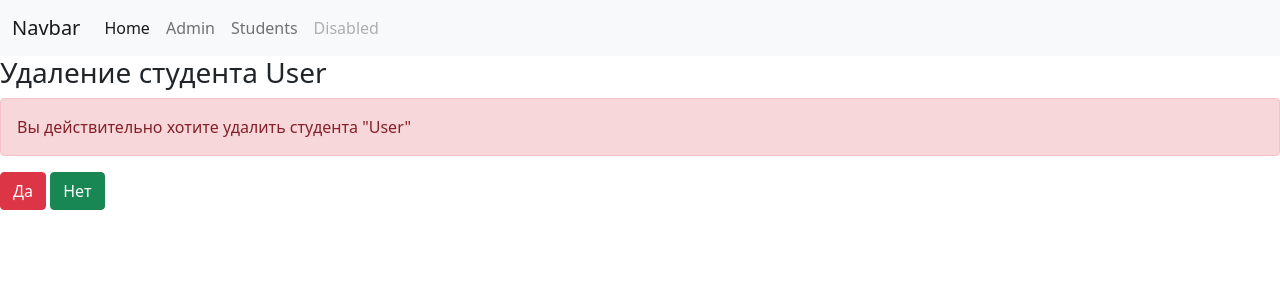
After one commit to alyonakurtse/BD_Student, a Django app: page /students/1/delete/ in a window 1280 px wide. The commit adds this page. Shown: the top 300 px of the page. Run offline with Django 4.2, Linux system fonts and the light colour scheme; tables that the repository leaves empty hold one stand-in row (values such as "Sample post"); some libraries are stand-ins or nearby versions.

Commit message:
#12 Create add, delete and update

```diff
--- a/core/forms.py
+++ b/core/forms.py
@@ -6,6 +6,7 @@ import core.models
 class StudentSearch(forms.Form):
     lastname = forms.CharField(label='Фамилия', required=False)
     group = forms.IntegerField(label='Группа', required=False, help_text='Номер группы')
+    departament = forms.ModelChoiceField(label='Факультет', queryset=core.models.Departament.objects.all(), to_field_name='name')
 
     def clean(self):
         cleaned_data = self.cleaned_data
--- a/core/templates/core/index.html
+++ b/core/templates/core/index.html
@@ -43,6 +43,7 @@
           {% endif %}
       {% endblock %}
 
+
       {% block content %}
 
       {% endblock %}
--- a/core/templates/core/search_students_include.html
+++ b/core/templates/core/search_students_include.html
@@ -4,6 +4,7 @@
 {#        <input type="text" class="form-control" placeholder="Фамилия" name="lastname" value="{{ request.GET.lastname }}">#}
 {#      </div>#}
      {% bootstrap_form form %}
+{#    {% bootstrap_form filters.form %}#}
       <div class="col-auto">
         <button type="submit" class="btn btn-primary">Submit</button>
       </div>
--- /dev/null
+++ b/core/templates/core/student_confirm_delete.html
@@ -0,0 +1,15 @@
+{% extends 'core/index.html' %}
+{% load bootstrap5 %}
+
+{% block content %}
+    <div class="alert alert-danger">
+        Вы действительно хотите удалить студента "{{ object }}"
+    </div>
+
+    <form method="post">{% csrf_token %}
+        <button type="submit" class="btn btn-danger">
+            Да
+        </button>
+        <a href="{% url 'core:student_list' %}" class="btn btn-success"> Нет</a>
+    </form>
+{% endblock %}
--- a/core/templates/core/student_detail.html
+++ b/core/templates/core/student_detail.html
@@ -1 +1,5 @@
 {% extends 'core/index.html' %}
+{% block content %}
+    <a href="{% url 'core:student_update' object.pk %}">Изменить</a>
+    <a href="{% url 'core:student_delete' object.pk %}">Удалить</a>
+{% endblock %}
--- a/core/templates/core/student_list.html
+++ b/core/templates/core/student_list.html
@@ -28,5 +28,6 @@
     {% endfor %}
   </tbody>
 </table>
+<a href="{% url 'core:student_create' %}" class="btn btn-success"> Добавить книгу</a>
 
 {% endblock %}
--- a/core/urls.py
+++ b/core/urls.py
@@ -9,4 +9,8 @@ urlpatterns = [
     path('', core.views.IndexView.as_view(), name='index'),
     path('students/', core.views.Students.as_view(), name='student_list'),
     path('students/<int:pk>/', core.views.StudentDetail.as_view(), name='student_detail'),
+    path('students/<int:pk>/update/', core.views.StudentUpdate.as_view(), name='student_update'),
+    path('students/<int:pk>/delete/', core.views.StudentDelete.as_view(), name='student_delete'),
+    path('students/create/', core.views.StudentCreate.as_view(), name='student_create'),
+
 ]
--- a/core/views.py
+++ b/core/views.py
@@ -1,7 +1,8 @@
 from django.http import HttpResponse, HttpResponseNotFound
 from django.shortcuts import render, get_object_or_404
+from django.urls import reverse
 from django.views.decorators.http import require_http_methods
-from django.views.generic import TemplateView, ListView, DetailView
+from django.views.generic import TemplateView, ListView, DetailView, UpdateView, CreateView, DeleteView
 
 import core.models
 import core.forms
@@ -39,15 +40,16 @@ class Students(TitleMixin, ListView):
         return core.filters.StudentFilter(self.request.GET)
 
     def get_queryset(self):
-        lastname = self.request.GET.get('lastname')
-        queryset = core.models.Student.objects.all()
-        if lastname:
-            queryset = queryset.filter(lastName__icontains=lastname)
-        return queryset
+        # lastname = self.request.GET.get('lastname')
+        # queryset = core.models.Student.objects.all()
+        # if lastname:
+        #     queryset = queryset.filter(lastName__icontains=lastname)
+        return self.get_filters().qs
 
     def get_context_data(self):
         context = super().get_context_data()
         context['form'] = core.forms.StudentSearch(self.request.GET or None)
+        # context['filters'] = self.get_filters()
         return context
 
 
@@ -56,3 +58,33 @@ class StudentDetail(TitleMixin, DetailView):
 
     def get_title(self):
         return str(self.get_object())
+
+
+class StudentUpdate(TitleMixin, UpdateView):
+    model = core.models.Student
+    form_class = core.forms.StudentEdit
+
+    def get_title(self):
+        return f'Изменение данных студента "{str(self.get_object())}"'
+
+    def get_success_url(self):
+        return reverse('core:student_list')
+
+
+class StudentCreate(TitleMixin, CreateView):
+    model = core.models.Student
+    form_class = core.forms.StudentEdit
+    title = 'Добавление студента'
+
+    def get_success_url(self):
+        return reverse('core:student_list')
+
+
+class StudentDelete(TitleMixin, DeleteView):
+    model = core.models.Student
+
+    def get_title(self):
+        return f'Удаление студента {str(self.get_object())}'
+
+    def get_success_url(self):
+        return reverse('core:student_list')
```
Also changed, not shown: core/filters.py (+5 -4 lines), core/templates/core/student_form.html (added, +13 -0 lines), core/models.py (line endings or trailing spaces).
